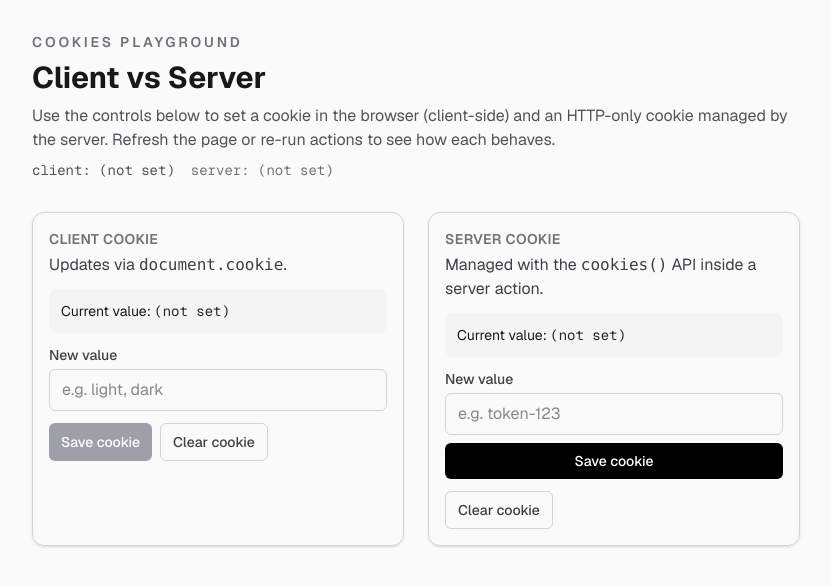
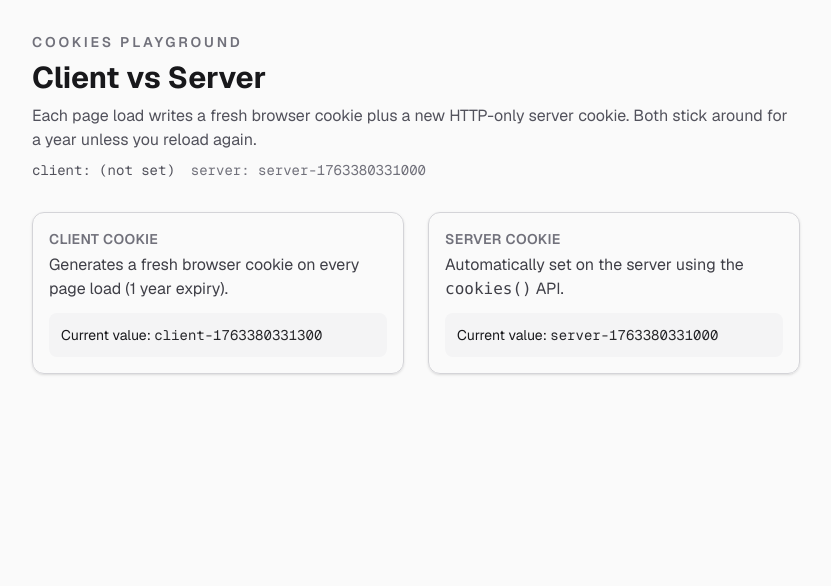
Before and after one commit to Matanyo/cookies-playgroud, a Next.js app: page / in a window 1280 px wide. Shown: the top 586 px of the page, without its empty margins (224-1055 px from the left). Built offline with nearby package versions, Linux system fonts and the light colour scheme; no server answers.

Commit message:
Refactor cookie management in homepage and client controls; remove form inputs and streamline cookie setting logic for improved clarity and functionality.

```diff
--- a/src/app/page.tsx
+++ b/src/app/page.tsx
@@ -2,47 +2,24 @@ import {
   ClientCookieControls,
   ClientCookieSummary,
 } from "@/components/ClientCookieControls";
-import { revalidatePath } from "next/cache";
 import { cookies } from "next/headers";
 
 const SERVER_COOKIE_NAME = "server-token";
 const SERVER_COOKIE_MAX_AGE = 60 * 60 * 24 * 365; // 1 year
 
-async function setServerCookie(formData: FormData) {
-  "use server";
-
-  const value = formData.get("serverValue")?.toString().trim();
+export default async function Home() {
   const cookieStore = await cookies();
-
-  if (!value) {
-    cookieStore.delete(SERVER_COOKIE_NAME);
-    revalidatePath("/");
-    return;
-  }
-
+  const newServerCookie = `server-${Date.now()}`;
   cookieStore.set({
     name: SERVER_COOKIE_NAME,
-    value,
+    value: newServerCookie,
     httpOnly: true,
     path: "/",
     sameSite: "lax",
     secure: process.env.NODE_ENV === "production",
     maxAge: SERVER_COOKIE_MAX_AGE,
   });
-
-  revalidatePath("/");
-}
-
-async function clearServerCookie() {
-  "use server";
-  const cookieStore = await cookies();
-  cookieStore.delete(SERVER_COOKIE_NAME);
-  revalidatePath("/");
-}
-
-export default async function Home() {
-  const cookieStore = await cookies();
-  const currentServerCookie = cookieStore.get(SERVER_COOKIE_NAME)?.value ?? "";
+  const currentServerCookie = newServerCookie;
 
   return (
     <div className="min-h-screen bg-zinc-50 p-8 font-sans text-zinc-900">
@@ -53,9 +30,8 @@ export default async function Home() {
           </p>
           <h1 className="text-3xl font-bold text-zinc-900">Client vs Server</h1>
           <p className="text-zinc-600">
-            Use the controls below to set a cookie in the browser (client-side)
-            and an HTTP-only cookie managed by the server. Refresh the page or
-            re-run actions to see how each behaves.
+            Each page load writes a fresh browser cookie plus a new HTTP-only
+            server cookie. Both stick around for a year unless you reload again.
           </p>
           <div className="flex gap-4 text-sm text-zinc-500">
             <ClientCookieSummary />
@@ -74,8 +50,8 @@ export default async function Home() {
                 Server cookie
               </p>
               <p className="text-base text-zinc-700">
-                Managed with the <code>cookies()</code> API inside a server
-                action.
+                Automatically set on the server using the <code>cookies()</code>{" "}
+                API.
               </p>
             </header>
 
@@ -85,35 +61,6 @@ export default async function Home() {
                 {currentServerCookie || "(not set)"}
               </span>
             </div>
-
-            <form
-              action={setServerCookie}
-              className="flex flex-col gap-2 text-sm"
-            >
-              <label className="flex flex-col gap-1">
-                <span className="font-medium text-zinc-700">New value</span>
-                <input
-                  name="serverValue"
-                  placeholder="e.g. token-123"
-                  className="rounded-md border border-zinc-300 px-3 py-2 text-base outline-none focus:border-zinc-500 focus:ring-2 focus:ring-zinc-200"
-                />
-              </label>
-              <button
-                type="submit"
-                className="rounded-md bg-black px-3 py-2 text-sm font-medium text-white transition hover:bg-zinc-900"
-              >
-                Save cookie
-              </button>
-            </form>
-
-            <form action={clearServerCookie}>
-              <button
-                type="submit"
-                className="rounded-md border border-zinc-300 px-3 py-2 text-sm font-medium text-zinc-700 transition hover:border-zinc-500 hover:text-zinc-900"
-              >
-                Clear cookie
-              </button>
-            </form>
           </section>
         </section>
       </main>
--- a/src/components/ClientCookieControls.tsx
+++ b/src/components/ClientCookieControls.tsx
@@ -18,31 +18,17 @@ function readCookie(): string {
 }
 
 export function ClientCookieControls() {
-  const [pendingValue, setPendingValue] = useState("");
   const [currentValue, setCurrentValue] = useState("");
 
   useEffect(() => {
-    setCurrentValue(readCookie());
-  }, []);
-
-  const syncCookie = () => {
-    setCurrentValue(readCookie());
-  };
-
-  const handleSave = () => {
-    const encodedValue = encodeURIComponent(pendingValue.trim());
+    const newValue = `client-${Date.now()}`;
+    const encodedValue = encodeURIComponent(newValue);
     const expires = new Date(
       Date.now() + COOKIE_MAX_AGE_SECONDS * 1000
     ).toUTCString();
     document.cookie = `${COOKIE_NAME}=${encodedValue}; path=/; expires=${expires}; samesite=lax`;
-    syncCookie();
-    setPendingValue("");
-  };
-
-  const handleClear = () => {
-    document.cookie = `${COOKIE_NAME}=; path=/; expires=Thu, 01 Jan 1970 00:00:00 GMT`;
-    syncCookie();
-  };
+    setCurrentValue(newValue);
+  }, []);
 
   return (
     <section className="flex flex-col gap-3 rounded-xl border border-zinc-300 p-4 shadow-sm">
@@ -51,7 +37,7 @@ export function ClientCookieControls() {
           Client cookie
         </p>
         <p className="text-base text-zinc-700">
-          Updates via <code>document.cookie</code>.
+          Generates a fresh browser cookie on every page load (1 year expiry).
         </p>
       </header>
 
@@ -60,34 +46,6 @@ export function ClientCookieControls() {
         <span className="font-mono text-zinc-800">
           {currentValue || "(not set)"}
         </span>
-      </div>
-
-      <label className="flex flex-col gap-1 text-sm">
-        <span className="font-medium text-zinc-700">New value</span>
-        <input
-          value={pendingValue}
-          onChange={(event) => setPendingValue(event.target.value)}
-          placeholder="e.g. light, dark"
-          className="rounded-md border border-zinc-300 px-3 py-2 text-base outline-none focus:border-zinc-500 focus:ring-2 focus:ring-zinc-200"
-        />
-      </label>
-
-      <div className="flex gap-2">
-        <button
-          type="button"
-          onClick={handleSave}
-          disabled={!pendingValue.trim()}
-          className="rounded-md bg-black px-3 py-2 text-sm font-medium text-white transition disabled:cursor-not-allowed disabled:bg-zinc-400"
-        >
-          Save cookie
-        </button>
-        <button
-          type="button"
-          onClick={handleClear}
-          className="rounded-md border border-zinc-300 px-3 py-2 text-sm font-medium text-zinc-700 transition hover:border-zinc-500 hover:text-zinc-900"
-        >
-          Clear cookie
-        </button>
       </div>
     </section>
   );
```
